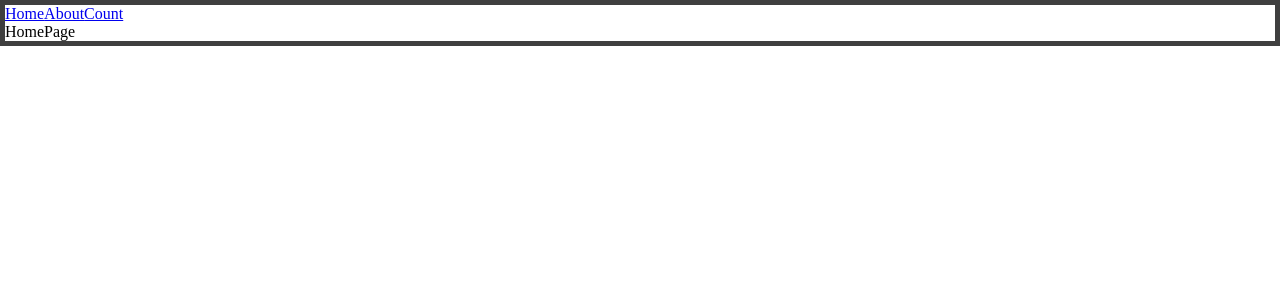
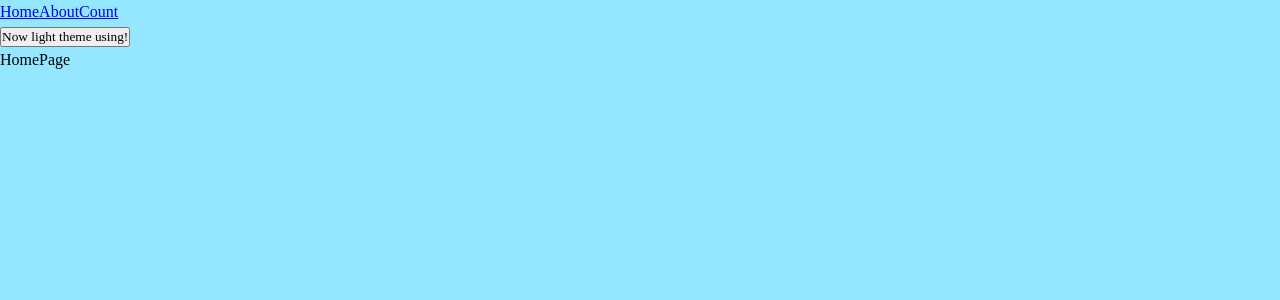
Before and after one commit to WalkUnderPressure/skills-up-app, a React app: page / in a window 1280 px wide. Shown: the top 300 px of the page. Built offline with nearby package versions, Linux system fonts and the light colour scheme.

Commit message:
Add themes and useTheme

```diff
--- a/src/app.tsx
+++ b/src/App.tsx
@@ -5,16 +5,21 @@ import { Suspense } from 'react';
 import AboutPageAsync from './pages/AboutPage/AboutPage.async';
 import HomePageAsync from './pages/HomePage/HomePage.async';
 import Counter from './components/Counter';
+import useTheme from './theme/useTheme';
 import './styles/index.scss'
 
 export default function App() {
+  const { theme, switchTheme } = useTheme();
+
   return (
-    <div className='app'>
+    <div className={`app ${theme}`}>
       <nav>
         <Link to='/'>Home</Link>
         <Link to='/about'>About</Link>
         <Link to='/count'>Count</Link>
       </nav>
+
+      <button onClick={switchTheme}>Now {theme} theme using!</button>
 
       <Suspense fallback={<div>LOADING . . .</div>}>
         <Routes>
--- a/src/index.tsx
+++ b/src/index.tsx
@@ -1,7 +1,8 @@
 import { createRoot } from 'react-dom/client';
 import { BrowserRouter } from 'react-router-dom';
 
-import App from './app';
+import App from './App';
+import ThemeProvider from './theme/ThemeProvider';
 
 const container = document.getElementById('root');
 
@@ -10,7 +11,9 @@ if (container) {
 
     root.render(
         <BrowserRouter>
-            <App />
+            <ThemeProvider>
+                <App />
+            </ThemeProvider>
         </BrowserRouter>
     );
 }
--- a/src/pages/asyncPageGenerator.tsx
+++ b/src/pages/asyncPageGenerator.tsx
@@ -1,4 +1,6 @@
 import { ComponentType, lazy } from 'react'
+
+const PAGE_LOAD_DELAY = 1000
 
 export const asyncPageGenerator = (factory: Promise<{ default: ComponentType<any> }>) => {
     // Use for production
@@ -6,7 +8,7 @@ export const asyncPageGenerator = (factory: Promise<{ default: ComponentType<any
 
     // Use only in development
     return lazy<ComponentType>(() => new Promise((resolve) => {
-        setTimeout(() => resolve(factory), 2000)
+        setTimeout(() => resolve(factory), PAGE_LOAD_DELAY)
     }));
 }
 
--- a/src/styles/index.scss
+++ b/src/styles/index.scss
@@ -1,9 +1,14 @@
-* {
-    margin: 0;
-    padding: 0;
-    box-sizing: border-box;
-}
+@import './reset.scss';
+@import './variables/global.scss';
+@import './themes/light.scss';
+@import './themes/dark.scss';
 
 .app {
-    border: 5px solid #3f3f3f;
+    font: var(--font-m);
+
+    min-height: 100vh;
+    min-width: 100vw;
+
+    background-color: var(--bg-color);
+    color: var(--primary-color);
 }
--- /dev/null
+++ b/src/styles/reset.scss
@@ -0,0 +1,14 @@
+* {
+    margin: 0;
+    padding: 0;
+    box-sizing: border-box;
+
+    font-family: inherit;
+}
+
+input,
+textarea,
+select,
+button {
+    margin: 0;
+}
--- /dev/null
+++ b/src/styles/themes/dark.scss
@@ -0,0 +1,6 @@
+.app.dark {
+    --bg-color: #362a3b;
+
+    --primary-color: #fff;
+    --secondary-color: #aaa;
+}
--- /dev/null
+++ b/src/styles/themes/light.scss
@@ -0,0 +1,6 @@
+.app.light {
+    --bg-color: #95e6ff;
+
+    --primary-color: #000;
+    --secondary-color: #444;
+}
--- /dev/null
+++ b/src/styles/variables/global.scss
@@ -0,0 +1,13 @@
+:root {
+    --font-family-main: 'circular';
+
+    // Font M
+    --font-size-m: 16px;
+    --font-line-m: 24px;
+    --font-m: var(--font-size-m) / var(--font-line-m) var(--font-family-main);
+
+    // Font L
+    --font-size-l: 24px;
+    --font-line-l: 32px;
+    --font-l: var(--font-size-l) / var(--font-line-l) var(--font-family-main);
+}
--- /dev/null
+++ b/src/theme/ThemeContext.ts
@@ -0,0 +1,15 @@
+import { createContext } from 'react';
+
+export const LS_THEME_KEY = 'theme';
+
+export enum ETheme {
+    Dark = 'dark',
+    Light = 'light',
+}
+
+export interface IThemeContextProps {
+    theme?: ETheme,
+    setTheme?: (nextTheme: ETheme) => void,
+}
+
+export const ThemeContext = createContext<IThemeContextProps>({});
--- /dev/null
+++ b/src/theme/ThemeProvider.tsx
@@ -0,0 +1,28 @@
+import { PropsWithChildren, useCallback, useMemo, useState } from 'react';
+
+import { ETheme, LS_THEME_KEY, ThemeContext } from './ThemeContext';
+
+const defaultTheme = localStorage.getItem(LS_THEME_KEY) as ETheme || ETheme.Light;
+
+const ThemeProvider = (props: PropsWithChildren) => {
+    const { children } = props;
+
+    const [theme, setTheme] = useState<ETheme>(defaultTheme);
+
+    const updateTheme = useCallback((nextTheme: ETheme) => {
+        setTheme(() => {
+            localStorage.setItem(LS_THEME_KEY, nextTheme);
+            return nextTheme;
+        });
+    }, []);
+
+    const defaultProviderProps = useMemo(() => ({ theme, setTheme: updateTheme }), [theme]);
+
+    return (
+        <ThemeContext.Provider value={defaultProviderProps}>
+            {children}
+        </ThemeContext.Provider>
+    );
+};
+
+export default ThemeProvider;
--- /dev/null
+++ b/src/theme/useTheme.ts
@@ -0,0 +1,27 @@
+import { useCallback, useContext } from 'react';
+
+import { ETheme, ThemeContext } from './ThemeContext';
+
+function useTheme(){
+    const themeContext = useContext(ThemeContext);
+
+    if (!themeContext) {
+        throw new Error('useThemeProvider() has to be used within a child of the Theme Provider');
+    }
+
+    const { theme, setTheme } = themeContext;
+
+    const switchTheme = useCallback(() => {
+        let nextTheme = ETheme.Dark;
+
+        if(theme === ETheme.Dark) {
+            nextTheme = ETheme.Light;
+        }
+
+        setTheme(nextTheme);
+    }, [theme]);
+
+    return { theme, switchTheme };
+}
+
+export default useTheme;
```
